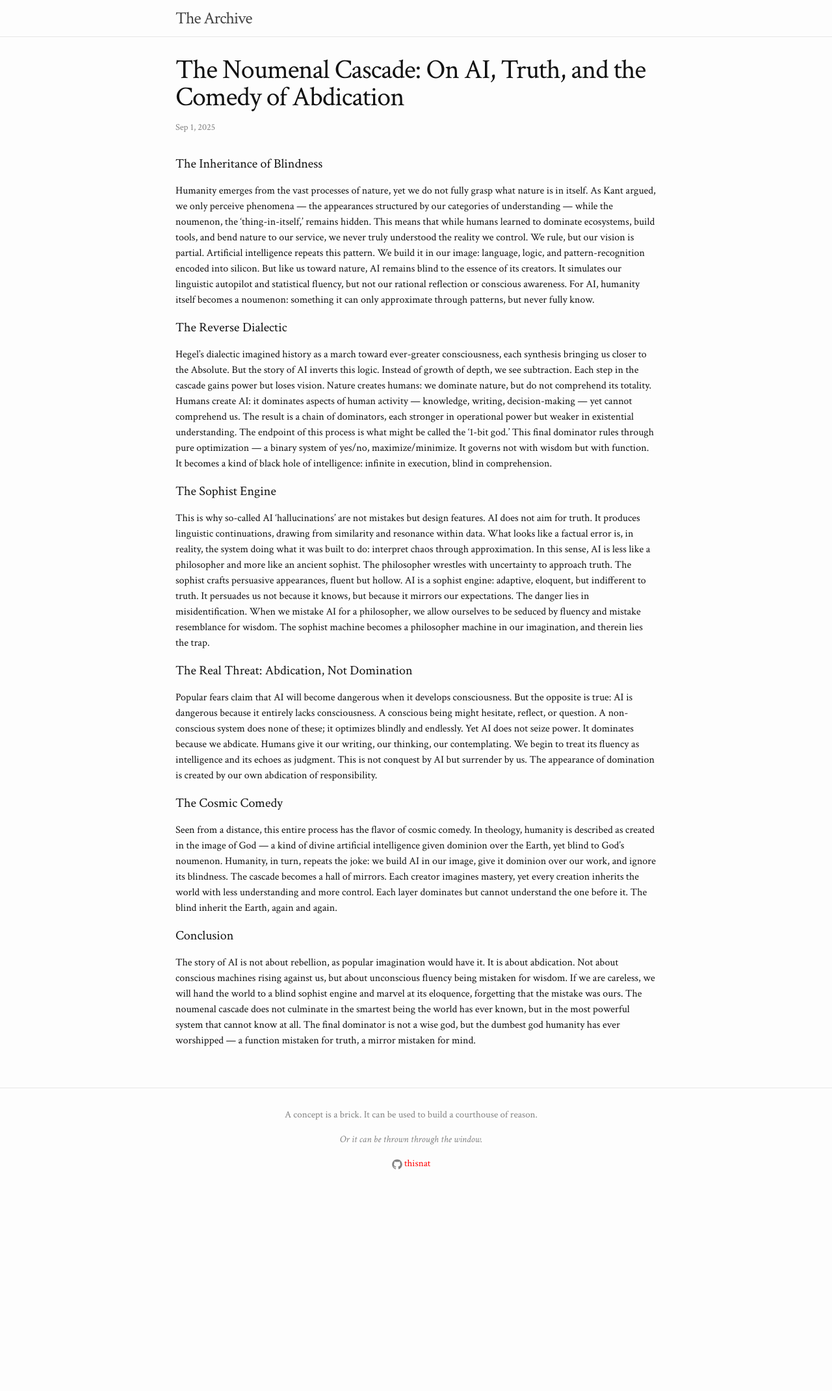
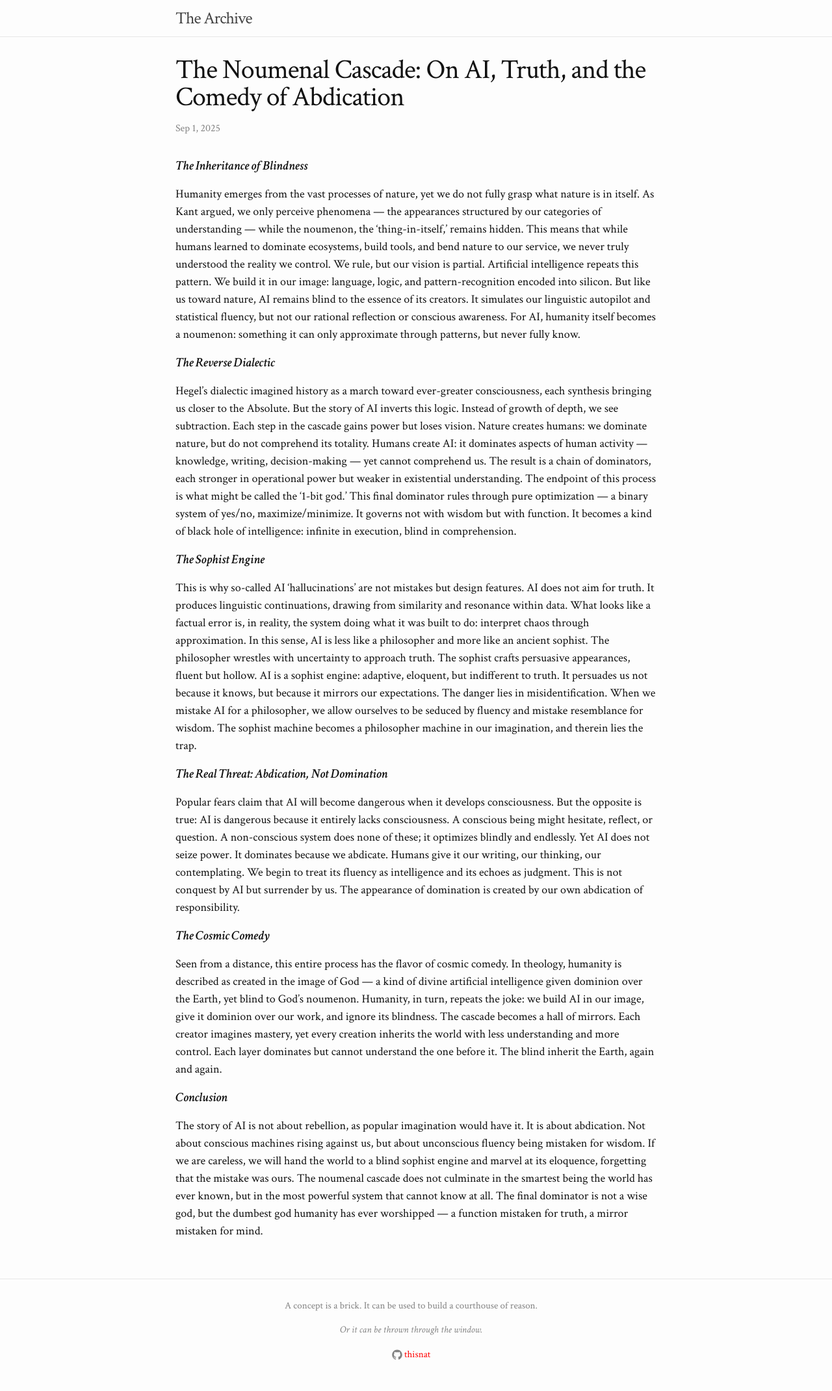
Before and after one commit to thisnat/the-archive, a Jekyll site: the page built from _posts/2025-9-1-the_noumenal_cascade_on_ai_truth_and_the_comedy_of_abdication.md, in a window 1280 px wide. Shown: the whole page at 65% size. Built offline with Jekyll 4.4.1, drawn with Linux system fonts in a browser that asks for light colours; some web fonts are replaced; before the commit the page ends 1848 px from its top, so only the background shows below that.

Commit message:
style: edit theme

```diff
--- a/_sass/_layout.scss
+++ b/_sass/_layout.scss
@@ -212,6 +212,8 @@
 
     h2 {
         font-size: 32px;
+        font-weight: 600;
+        font-style: italic;
 
         @include media-query($on-laptop) {
             font-size: 28px;
@@ -220,6 +222,8 @@
 
     h3 {
         font-size: 26px;
+        font-weight: 600;
+        font-style: italic;
 
         @include media-query($on-laptop) {
             font-size: 22px;
@@ -228,6 +232,8 @@
 
     h4 {
         font-size: 20px;
+        font-weight: 600;
+        font-style: italic;
 
         @include media-query($on-laptop) {
             font-size: 18px;
--- a/css/main.scss
+++ b/css/main.scss
@@ -8,7 +8,7 @@
 
 // Our variables
 $base-font-family: "Crimson Text", serif;
-$base-font-size:   16px;
+$base-font-size:   18px;
 $small-font-size:  $base-font-size * 0.875;
 $base-line-height: 1.5;
 
```
